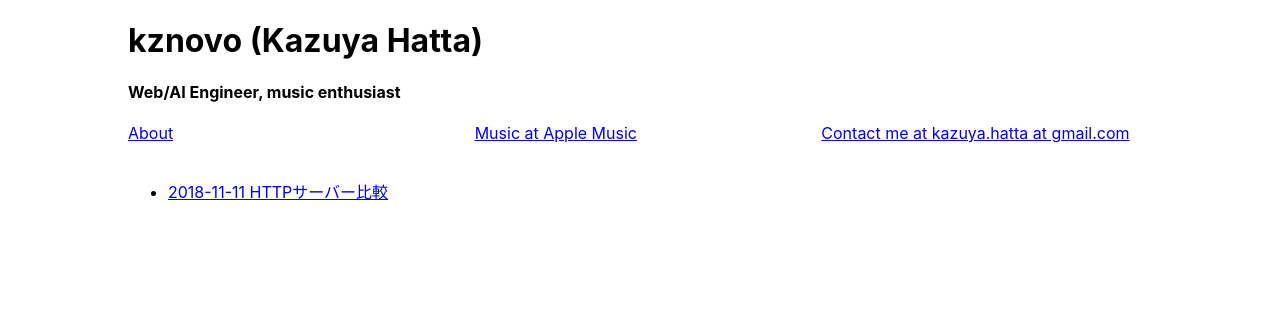
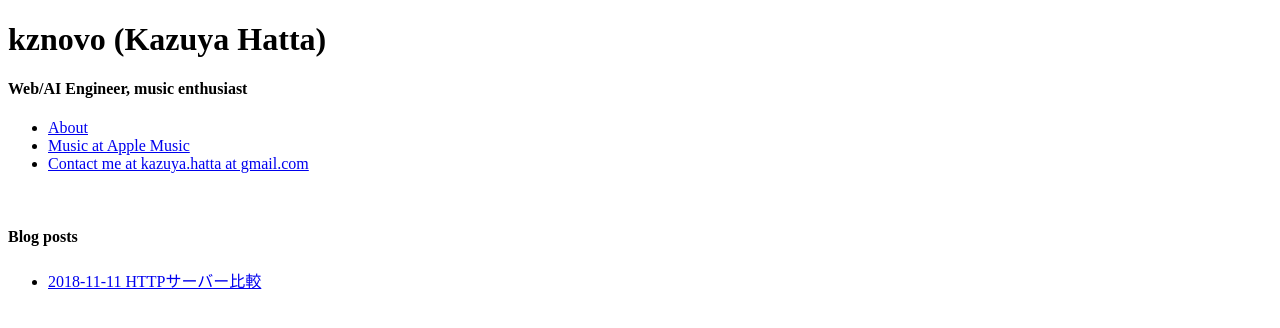
Before and after one commit to kznovo/kznovo.github.io, a plain HTML site: page index.html in a window 1280 px wide. Drawn offline with Linux system fonts and the light colour scheme.

Commit message:
remove styling

```diff
--- a/index.css
+++ /dev/null
@@ -1,22 +0,0 @@
-body {
-    margin: 0% 10% 10% 10%;
-    font-family: -apple-system, BlinkMacSystemFont, "Segoe UI", "Roboto", "Oxygen",
-    "Ubuntu", "Cantarell", "Fira Sans", "Droid Sans", "Helvetica Neue",
-    sans-serif;
-    -webkit-font-smoothing: antialiased;
-    -moz-osx-font-smoothing: grayscale;
-}
-
-code {
-    font-family: source-code-pro, Menlo, Monaco, Consolas, "Courier New",
-      monospace;
-}
-
-nav {
-    display: grid;
-    grid-template-columns: repeat(3, 1fr);
-    grid-gap: 1em;
-}
-.item1 { grid-column: 1; }
-.item2 { grid-column: 2; }
-.item3 { grid-column: 3; }
--- a/index.html
+++ b/index.html
@@ -2,20 +2,21 @@
 <html>
     <head>
         <meta charset="utf-8">
-        <link rel="stylesheet" href="index.css">
         <title>kznovo</title>
     </head>
     <body>
         <h1>kznovo (Kazuya Hatta)</h1>
         <h4>Web/AI Engineer, music enthusiast</h4>
-        <nav>
-            <a class="item1" href="about.html">About</a>
-            <a class="item2" target="_blank" rel="noopener noreferrer" href="https://itunes.apple.com/profile/kznovo">Music at Apple Music</a>
-            <a class="item3" href="mailto:kazuya.hatta@gmail.com">Contact me at kazuya.hatta at gmail.com</a>
-        </nav>
+        <ul>
+            <li><a class="item1" href="about.html">About</a></li>
+            <li><a class="item2" target="_blank" rel="noopener noreferrer" href="https://itunes.apple.com/profile/kznovo">Music at Apple Music</a></li>
+            <li><a class="item3" href="mailto:kazuya.hatta@gmail.com">Contact me at kazuya.hatta at gmail.com</a></li>
+        </ul>
 
         <br>
+        <h4>Blog posts</h4>
         <ul>
+
             <li><a href="blog/20181111_http_servers">2018-11-11 HTTPサーバー比較</a></li>
         </ul>
     </body>
```
Also changed, not shown: about.html (+0 -1 lines).
